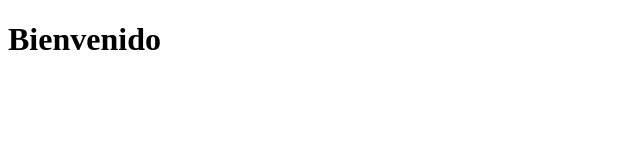
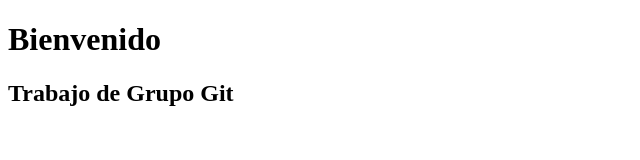
Before and after one commit to adaSkribana/DesafioGitCursoM, a plain HTML site: page entrada.html in a window 1280 px wide. Shown: the whole page, without its empty margins (0-640 px from the left). Drawn offline with Linux system fonts and the light colour scheme.

Commit message:
primer push

```diff
--- a/entrada.html
+++ b/entrada.html
@@ -7,5 +7,6 @@
 </head>
 <body>
     <h1>Bienvenido</h1>
+    <h2>Trabajo de Grupo Git</h2>
 </body>
 </html>
```
